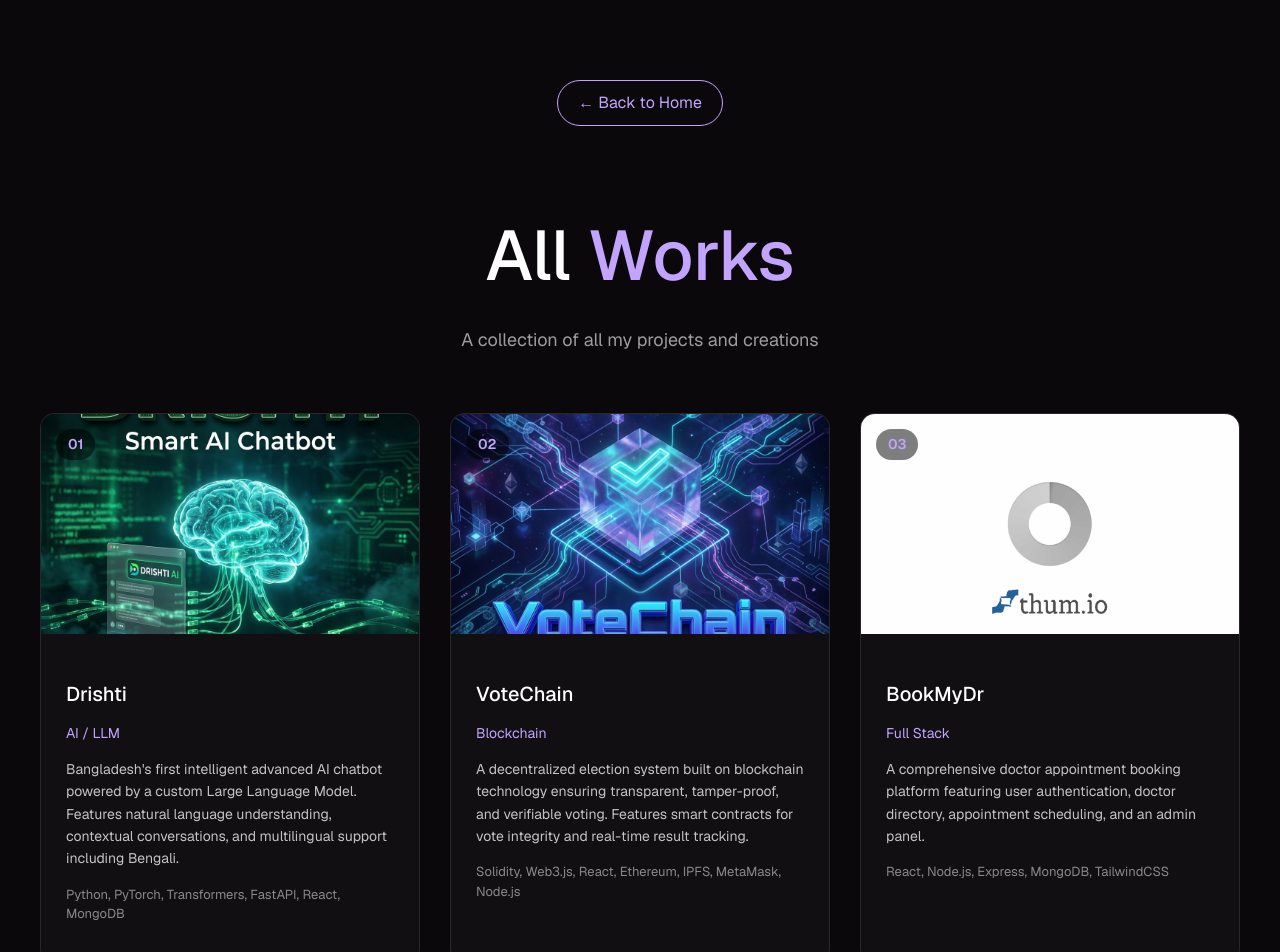
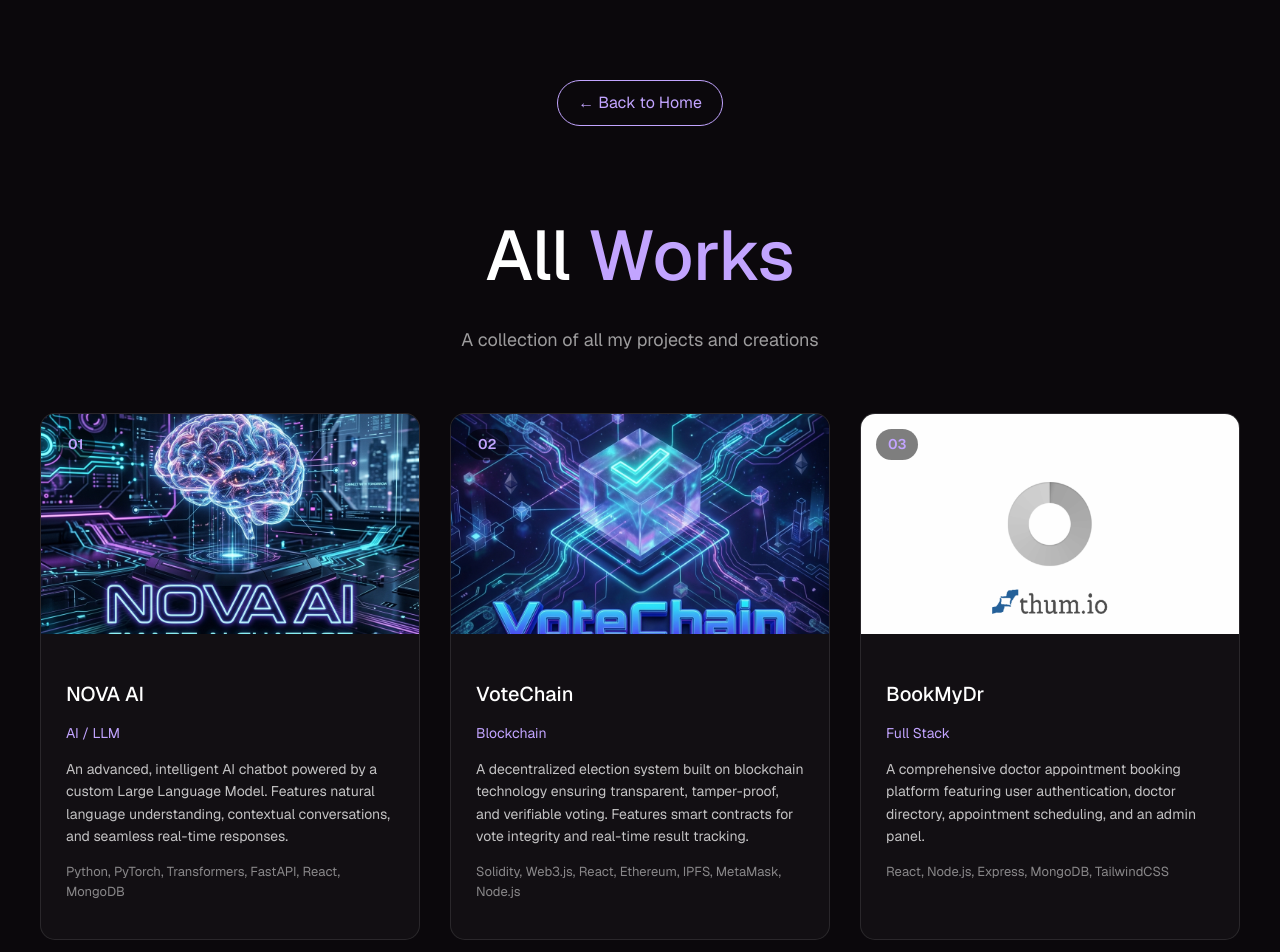
Before and after one commit to MuhammadWasif12345/portfolio-website, a React (Vite) app: page /myworks in a window 1280 px wide. Shown: the top 952 px of the page. Built offline with nearby package versions, Linux system fonts and the light colour scheme.

Commit message:
Replace Drishti with NOVA AI and update project image

```diff
--- a/src/config.ts
+++ b/src/config.ts
@@ -104,11 +104,11 @@ export const config = {
     projects: [
         {
             id: 1,
-            title: "Drishti",
+            title: "NOVA AI",
             category: "AI / LLM",
             technologies: "Python, PyTorch, Transformers, FastAPI, React, MongoDB",
-            image: "/images/drishti.png",
-            description: "Bangladesh's first intelligent advanced AI chatbot powered by a custom Large Language Model. Features natural language understanding, contextual conversations, and multilingual support including Bengali."
+            image: "/images/nova_ai.png",
+            description: "An advanced, intelligent AI chatbot powered by a custom Large Language Model. Features natural language understanding, contextual conversations, and seamless real-time responses."
         },
         {
             id: 2,
```
Also changed, not shown: public/images/drishti.png (deleted), public/images/nova_ai.png (added).
